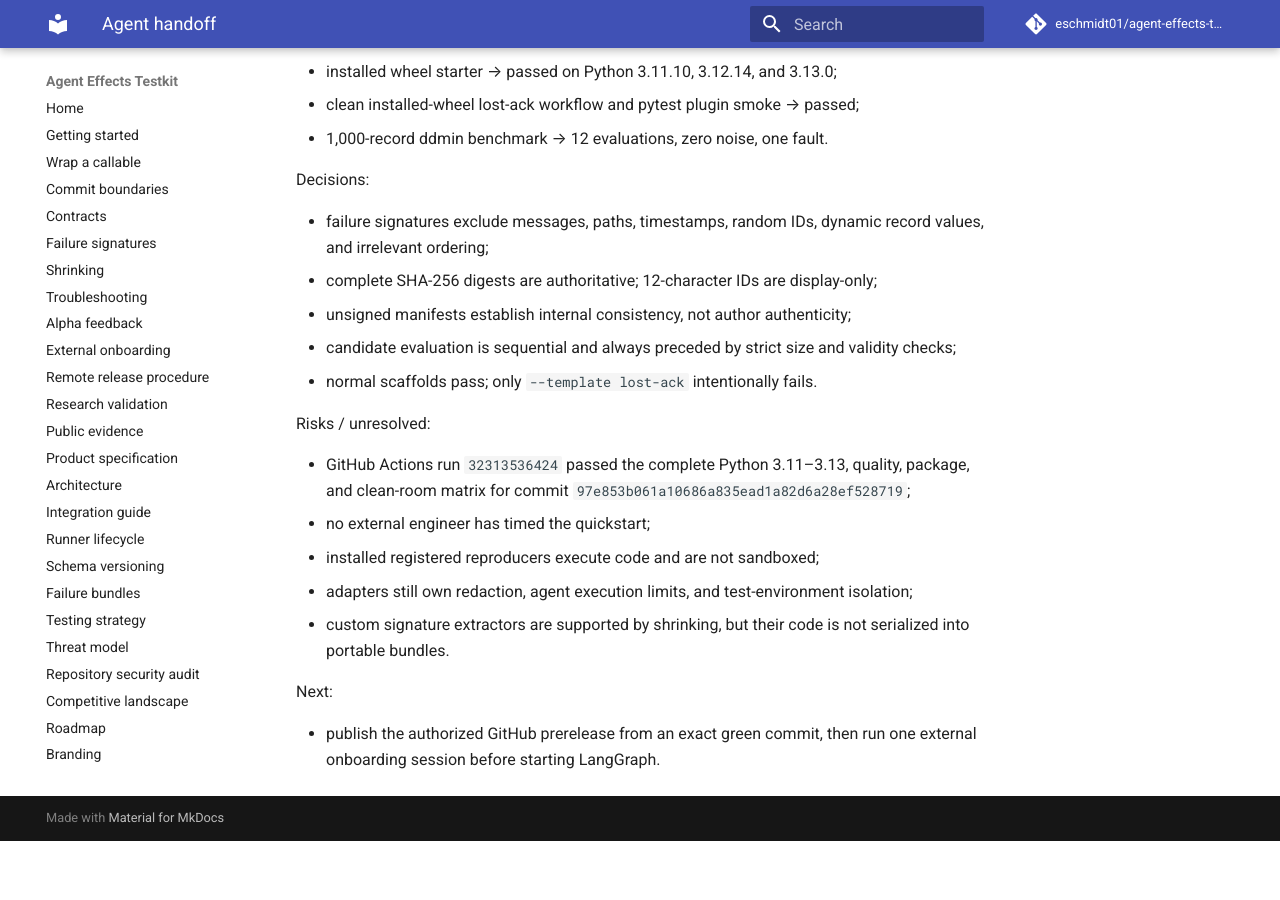
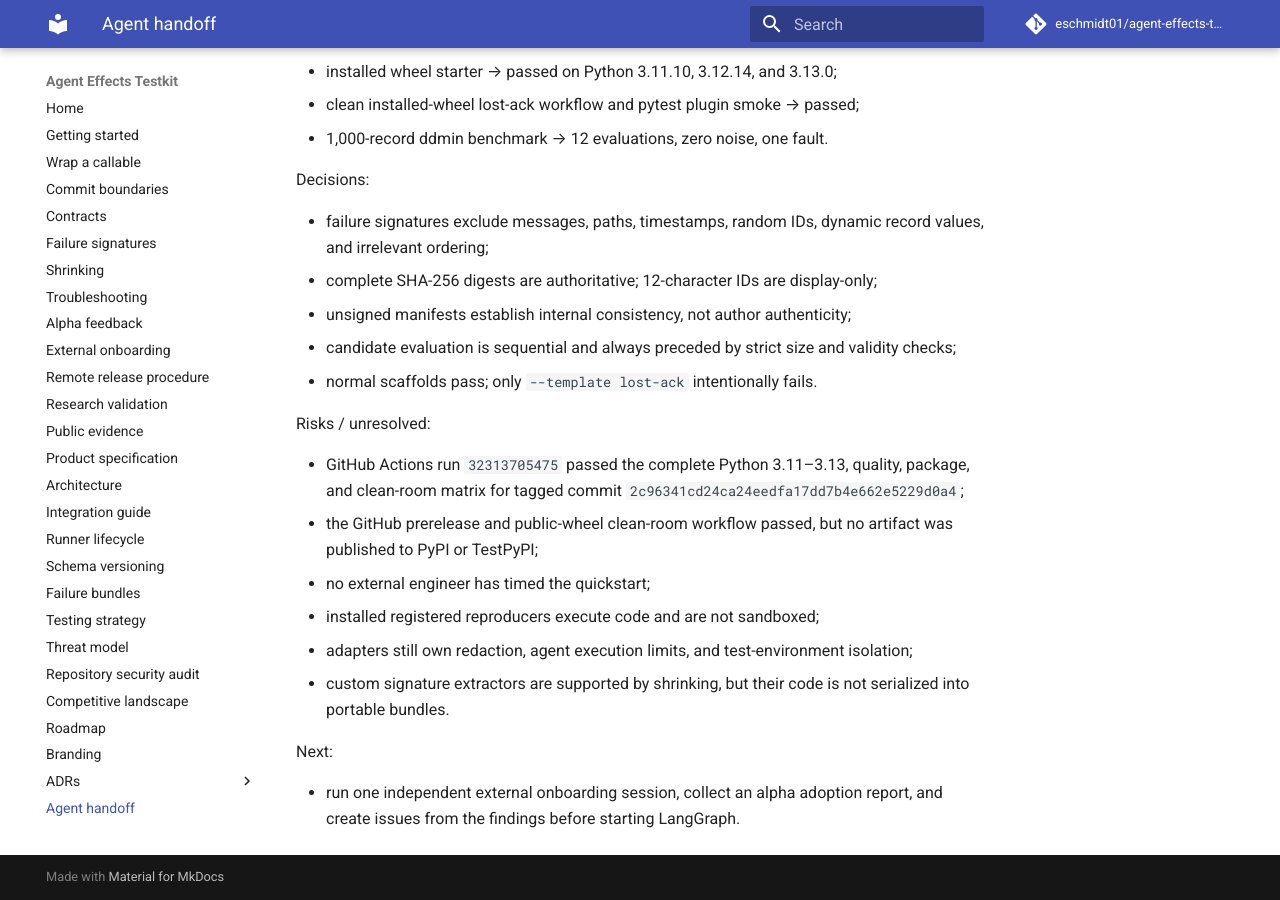
Before and after one commit to eschmidt01/agent-effects-testkit, an MkDocs documentation site: the page built from docs/agent/HANDOFF.md, in a window 1280 px wide and 900 px high, scrolled down 868 px. Built offline with MkDocs 1.6.1 and Material for MkDocs 9.7.7, drawn with Linux system fonts in a browser that asks for light colours; comment, search, counter and statistics services are not loaded; before the commit the page ends 1709 px from its top, so only the background shows below that; some of the changed text lies outside the part shown.

Commit message:
docs: record v0.1.0a1 public alpha release

```diff
--- a/docs/agent/HANDOFF.md
+++ b/docs/agent/HANDOFF.md
@@ -1,7 +1,7 @@
 # Implementation handoff
 
 Task: AE-003, AE-004, and minimum viable Phase 6
-Status: local and remote CI complete; prerelease and external quickstart timing open
+Status: v0.1.0a1 public alpha released; external quickstart timing open
 
 Changed:
 
@@ -42,8 +42,11 @@
 
 Risks / unresolved:
 
-- GitHub Actions run `32313536424` passed the complete Python 3.11–3.13,
-  quality, package, and clean-room matrix for commit `97e853b061a10686a835ead1a82d6a28ef528719`;
+- GitHub Actions run `32313705475` passed the complete Python 3.11–3.13,
+  quality, package, and clean-room matrix for tagged commit
+  `2c96341cd24ca24eedfa17dd7b4e662e5229d0a4`;
+- the GitHub prerelease and public-wheel clean-room workflow passed, but no
+  artifact was published to PyPI or TestPyPI;
 - no external engineer has timed the quickstart;
 - installed registered reproducers execute code and are not sandboxed;
 - adapters still own redaction, agent execution limits, and test-environment isolation;
@@ -52,5 +55,5 @@
 
 Next:
 
-- publish the authorized GitHub prerelease from an exact green commit, then run
-  one external onboarding session before starting LangGraph.
+- run one independent external onboarding session, collect an alpha adoption
+  report, and create issues from the findings before starting LangGraph.
```
Also changed, not shown: README.md (+5 -5 lines), TASKS.md (+1 -1 lines), VALIDATION_REPORT.md (+15 -6 lines).
